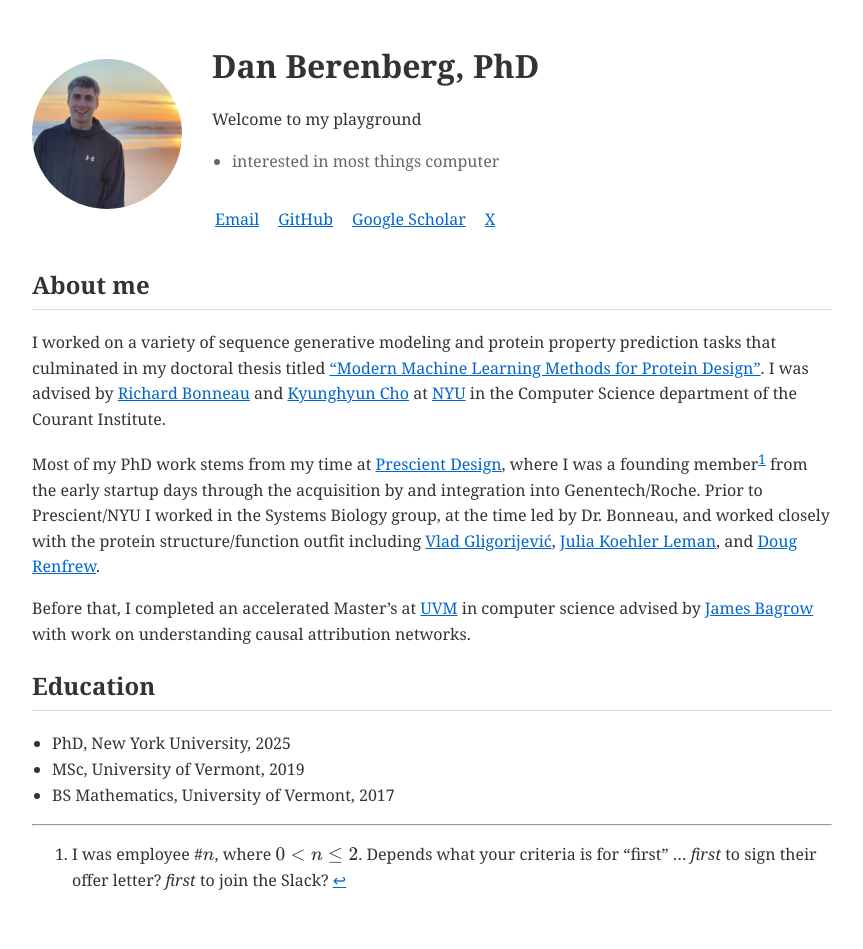
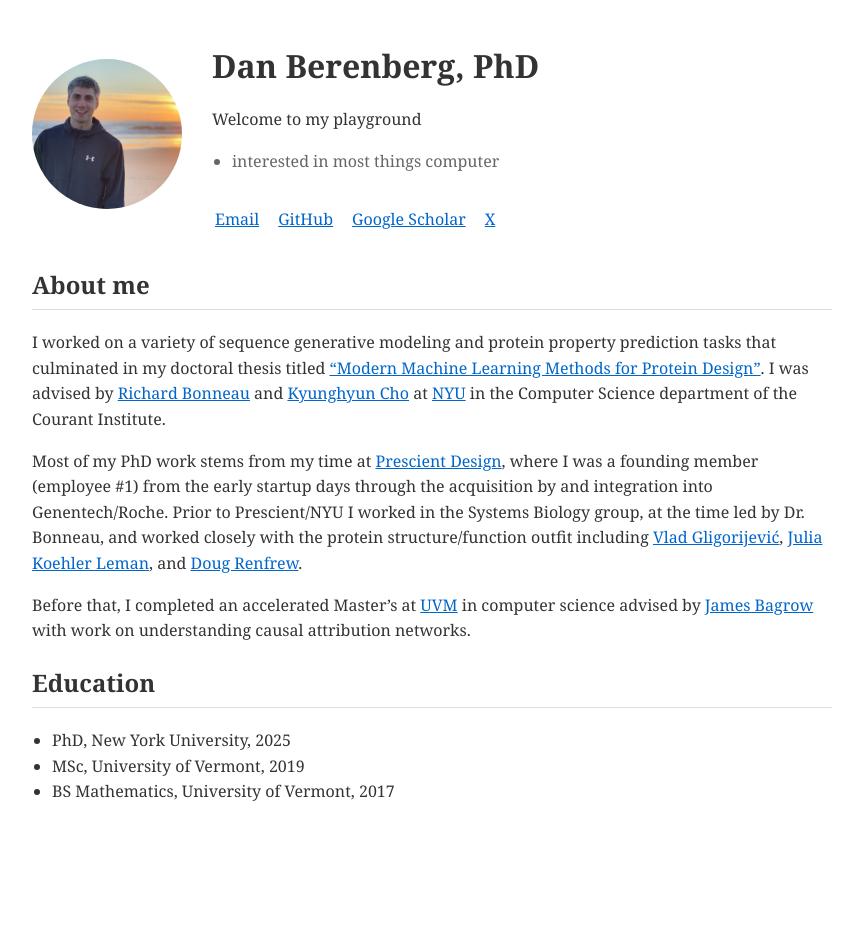
Before and after one commit to djberenberg/djberenberg.github.io, a Jekyll site: the page built from index.md, in a window 1280 px wide. Shown: the whole page, without its empty margins (208-1071 px from the left). Built offline with Jekyll 4.4.1, drawn with Linux system fonts in a browser that asks for light colours; after the commit the page ends 900 px from its top, so only the background shows below that; some of the changed lines change nothing that is shown.

Commit message:
update content (#1)

```diff
--- a/index.md
+++ b/index.md
@@ -23,7 +23,7 @@
 ## About me
 I worked on a variety of sequence generative modeling and protein property prediction tasks that culminated in my doctoral thesis titled ["Modern Machine Learning Methods for Protein Design"](/assets/dissertation.pdf). I was advised by [Richard Bonneau](https://en.wikipedia.org/wiki/Richard_Bonneau) and [Kyunghyun Cho](https://en.wikipedia.org/wiki/Kyunghyun_Cho) at [NYU](https://cs.nyu.edu/home/about/) in the Computer Science department of the Courant Institute.
 
-Most of my PhD work stems from my time at [Prescient Design](https://www.gene.com/scientists/our-scientists/prescient-design), where I was a founding member[^1] from the early startup days through the acquisition by and integration into Genentech/Roche. Prior to Prescient/NYU I worked in the Systems Biology group, at the time led by Dr. Bonneau, and worked closely with the protein structure/function outfit including [Vlad Gligorijević](https://www.gene.com/scientists/our-scientists/vladimir-gligorijevic), [Julia Koehler Leman](https://scholar.google.com/citations?user=yo3WJjUAAAAJ&hl=en), and [Doug Renfrew](https://www.simonsfoundation.org/people/douglas-renfrew/).
+Most of my PhD work stems from my time at [Prescient Design](https://www.gene.com/scientists/our-scientists/prescient-design), where I was a founding member (employee #1) from the early startup days through the acquisition by and integration into Genentech/Roche. Prior to Prescient/NYU I worked in the Systems Biology group, at the time led by Dr. Bonneau, and worked closely with the protein structure/function outfit including [Vlad Gligorijević](https://www.gene.com/scientists/our-scientists/vladimir-gligorijevic), [Julia Koehler Leman](https://scholar.google.com/citations?user=yo3WJjUAAAAJ&hl=en), and [Doug Renfrew](https://www.simonsfoundation.org/people/douglas-renfrew/).
 
 Before that, I completed an accelerated Master's at [UVM](https://www.uvm.edu/) in computer science advised by [James Bagrow](https://bagrow.com/) with work on understanding causal attribution networks.
 
@@ -32,6 +32,3 @@
 - PhD, New York University, 2025
 - MSc, University of Vermont, 2019
 - BS Mathematics, University of Vermont, 2017
-
----
-[^1]: I was employee #$n$, where $0 < n \leq 2$. Depends what your criteria is for "first" ... _first_ to sign their offer letter? _first_ to join the Slack?
```
